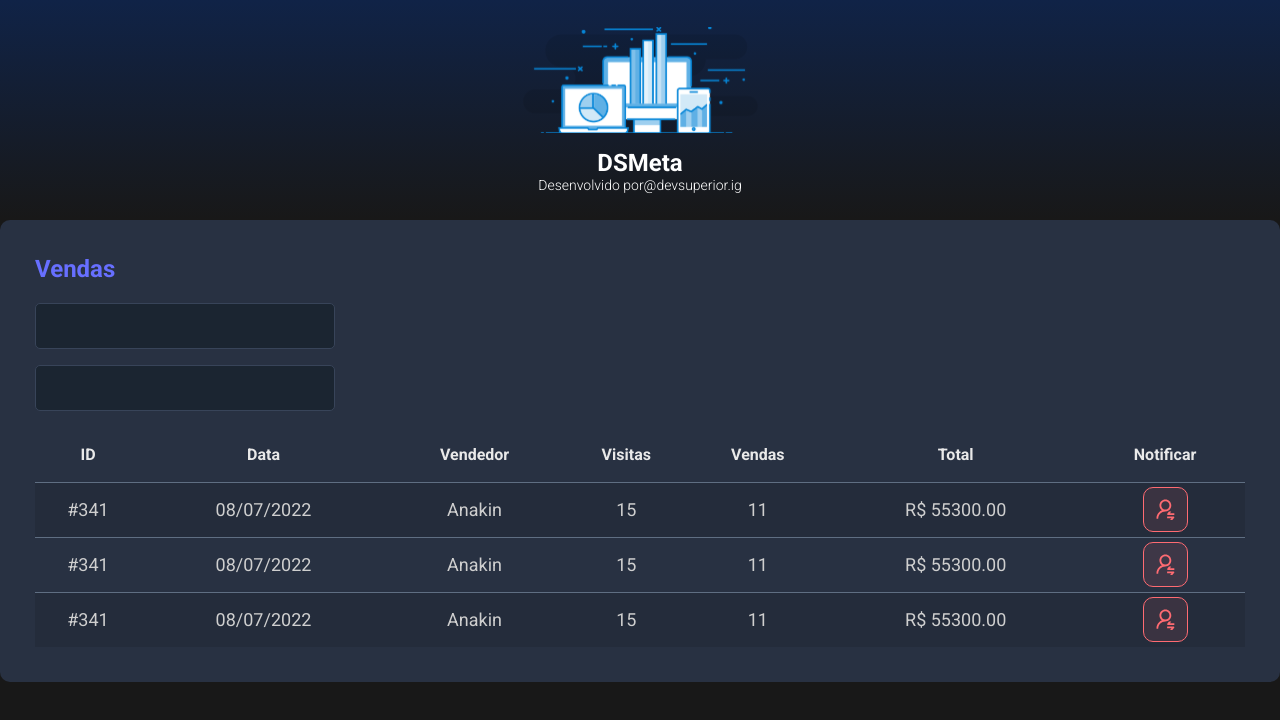
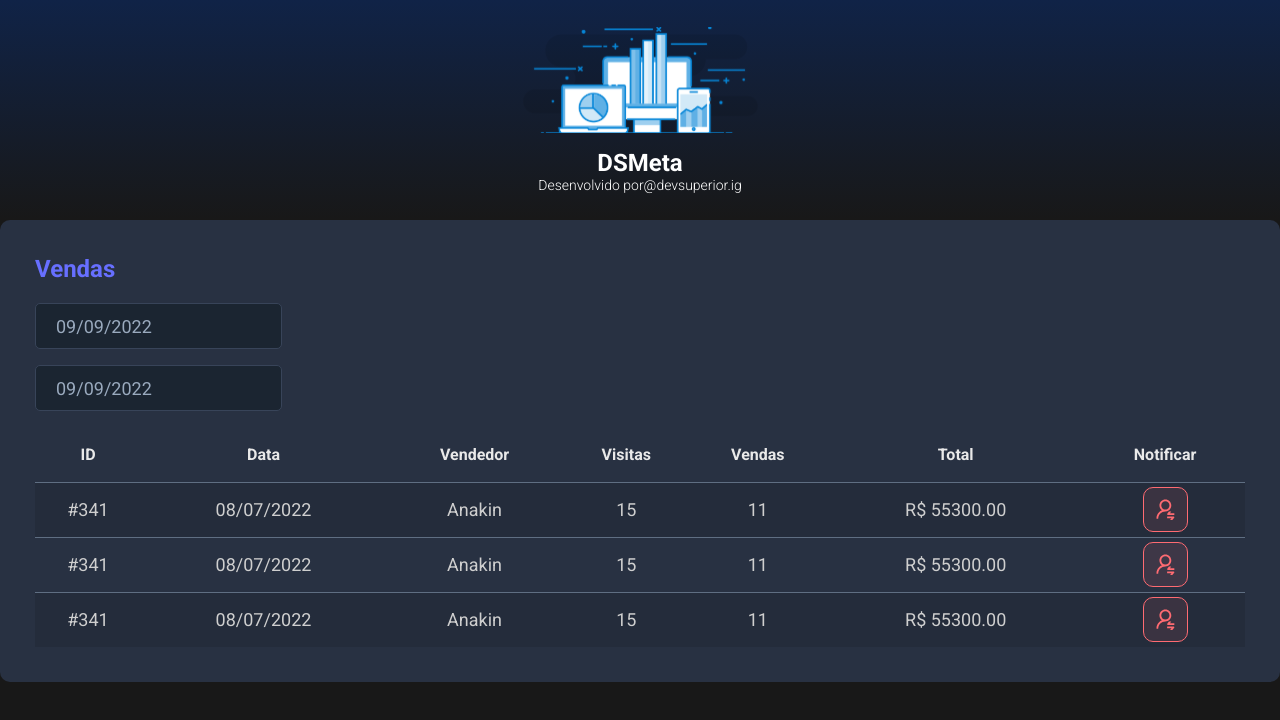
Before and after one commit to kirestein/dsmeta, a React app in the folder frontend/: page / in a window 1280 px wide. Shown: the top 720 px of the page. Built offline with nearby package versions, Linux system fonts and the light colour scheme; the HTML template or start-up script is replaced by a standard one.

Commit message:
Datepicker

```diff
--- a/frontend/package.json
+++ b/frontend/package.json
@@ -9,7 +9,9 @@
     "preview": "vite preview"
   },
   "dependencies": {
+    "@types/react-datepicker": "4.4.2",
     "react": "^18.2.0",
+    "react-datepicker": "4.8.0",
     "react-dom": "^18.2.0"
   },
   "devDependencies": {
--- a/frontend/src/components/SalesCard/index.tsx
+++ b/frontend/src/components/SalesCard/index.tsx
@@ -1,6 +1,8 @@
-import React from 'react';
-import NotificationButton from '../NotificationButton';
-import "./styles.css"
+import React from "react";
+import NotificationButton from "../NotificationButton";
+import "./styles.css";
+import DatePicker from "react-datepicker";
+import "react-datepicker/dist/react-datepicker.css";
 
 // import { Container } from './styles';
 
@@ -11,10 +13,20 @@
         <h2 className="dsmeta-sales-title">Vendas</h2>
         <div>
           <div className="dsmeta-form-control-container">
-                <input className="dsmeta-form-control" type="text" />
+            <DatePicker
+              className="dsmeta-form-control"
+              selected={new Date()}
+              onChange={(date: Date) => {}}
+              dateFormat="dd/MM/yyyy"
+            />
           </div>
           <div className="dsmeta-form-control-container">
-                <input className="dsmeta-form-control" type="text" />
+            <DatePicker
+              className="dsmeta-form-control"
+              selected={new Date()}
+              onChange={(date: Date) => {}}
+              dateFormat="dd/MM/yyyy"
+            />
           </div>
         </div>
 
@@ -72,13 +84,11 @@
                 </td>
               </tr>
             </tbody>
-
           </table>
         </div>
-
       </div>
     </div>
   );
-}
+};
 
 export default SalesCard;
```
Also changed, not shown: 1 other file (tests, documents, lock files or other folders). Lines whose indentation alone changed are shown as unchanged.
